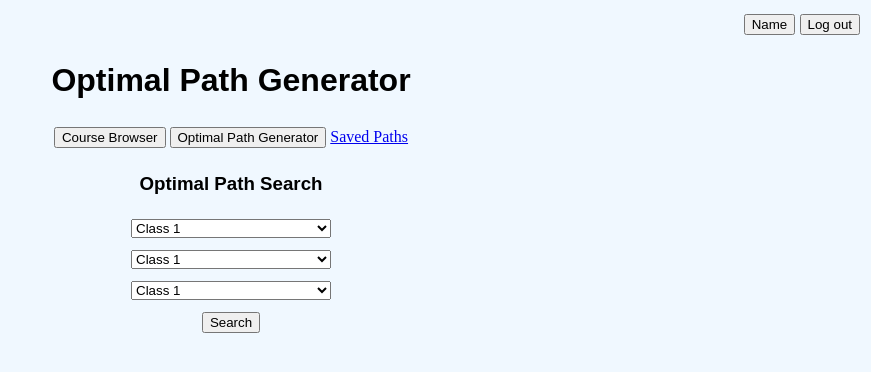
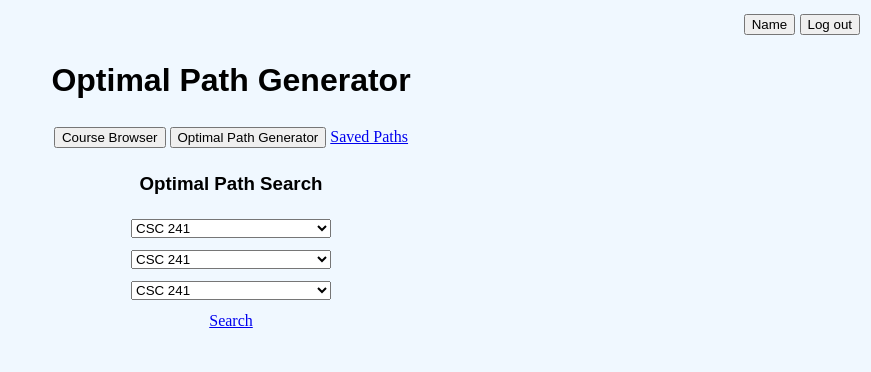
Before and after one commit to aerocat/CSC394-Project, a Django app: page /opath/ in a window 1280 px wide. Shown: the top 372 px of the page, without its empty margins (409-1280 px from the left). Run offline with Django 3.2, Linux system fonts and the light colour scheme.

Commit message:
slight html fix

```diff
--- a/capstone/opath/templates/opath.html
+++ b/capstone/opath/templates/opath.html
@@ -35,27 +35,28 @@
 
         <div align="center">
             <select>
-            <option value= "Class 1">Class 1</option>
-            <option value= "Class 2">Class 2</option>
-            <option value= "Class 3">Class 3</option>
+                <option value= "CSC 241">CSC 241</option>
+                <option value= "CSC 394">CSC 394</option>
+                <option value= "CSC 301">CSC 301</option>
+
             </select>
         </div>
         <div align="center">
             <select>
-                <option value= "Class 1">Class 1</option>
-                <option value= "Class 2">Class 2</option>
-                <option value= "Class 3">Class 3</option>
+                <option value= "CSC 241">CSC 241</option>
+                <option value= "CSC 394">CSC 394</option>
+                <option value= "CSC 301">CSC 301</option>
             </select>
         </div>
             <div align="center">
                 <select>
-                    <option value= "Class 1">Class 1</option>
-                    <option value= "Class 2">Class 2</option>
-                    <option value= "Class 3">Class 3</option>
+                    <option value= "CSC 241">CSC 241</option>
+                    <option value= "CSC 394">CSC 394</option>
+                    <option value= "CSC 301">CSC 301</option>
                 </select>
             </div>
         <div align="center">
-            <button type="button">Search</button>
+            <a href= '/course_search'>Search</a>
         </div>
     </body>
 </html>
```
Also changed, not shown: capstone/best_path/templates/index.html (+4 -4 lines).
